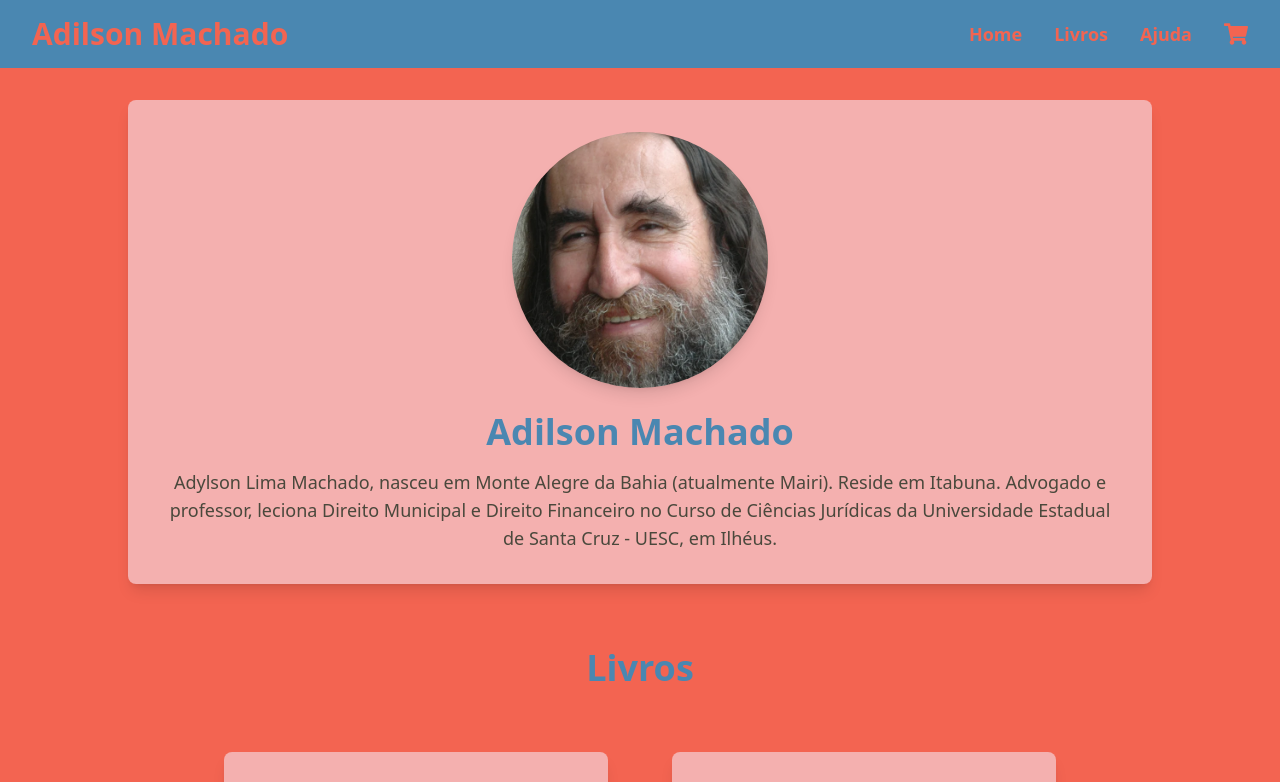
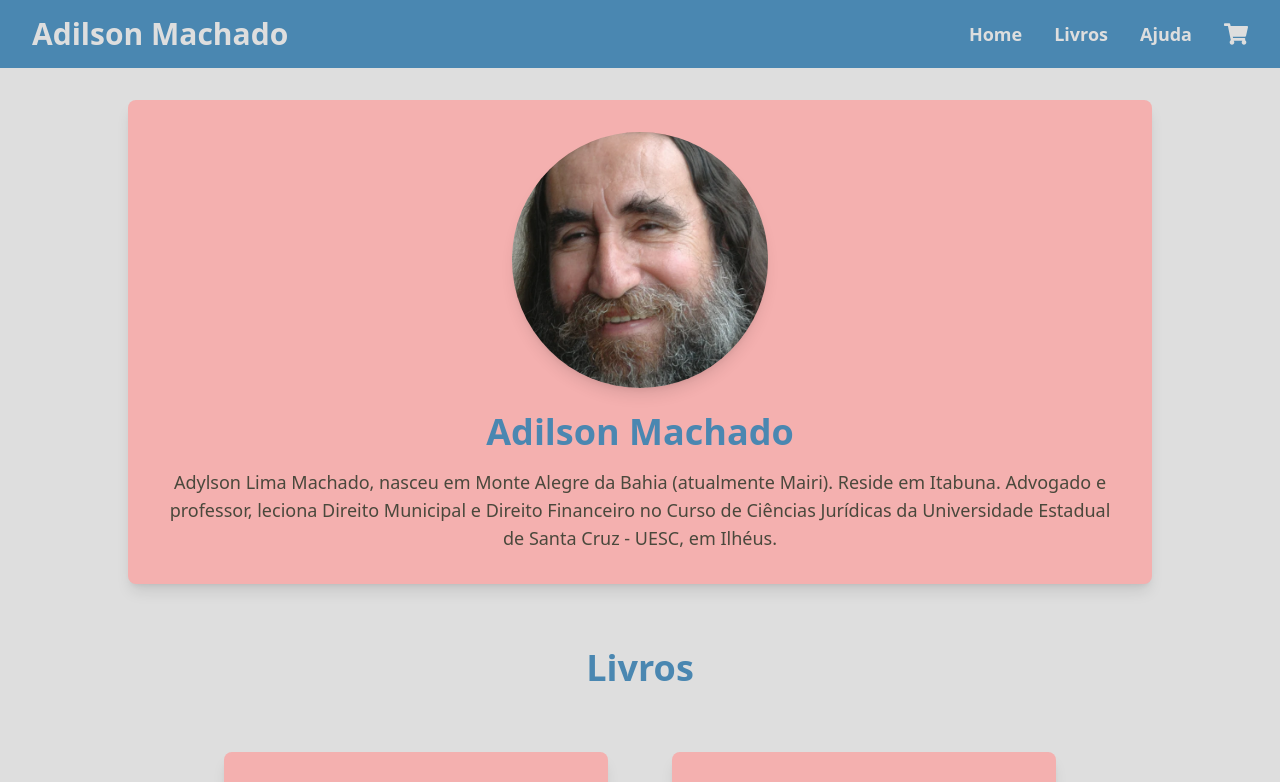
Before and after one commit to lmgaspa/ecommerce-adilsonmachado-books, a React (Vite) app in the folder frontend/: page / in a window 1280 px wide. Shown: the top 782 px of the page. Built offline with nearby package versions, Linux system fonts and the light colour scheme; no server answers.

Commit message:
newcolors

```diff
--- a/frontend/src/styles.css
+++ b/frontend/src/styles.css
@@ -8,7 +8,7 @@
   --color-primary: oklch(0.6 0.09 240);
   --color-secondary: oklch(0.72 0.11 178);
   --color-accent: oklch(0.65 0.13 60);
-  --color-background: oklch(0.68 0.18 30);   /* vermelho amendoeira, quente e discreto */
+  --color-background: oklch(0.90 0.0 0);   /* vermelho amendoeira, quente e discreto */
   --color-background2: oklch(0.82 0.08 20);  /* rosa claro, suave, contraste delicado */
   --color-text-primary: oklch(0.15 0.02 100);
   --color-text-secondary: oklch(0.4 0.02 100);
```
